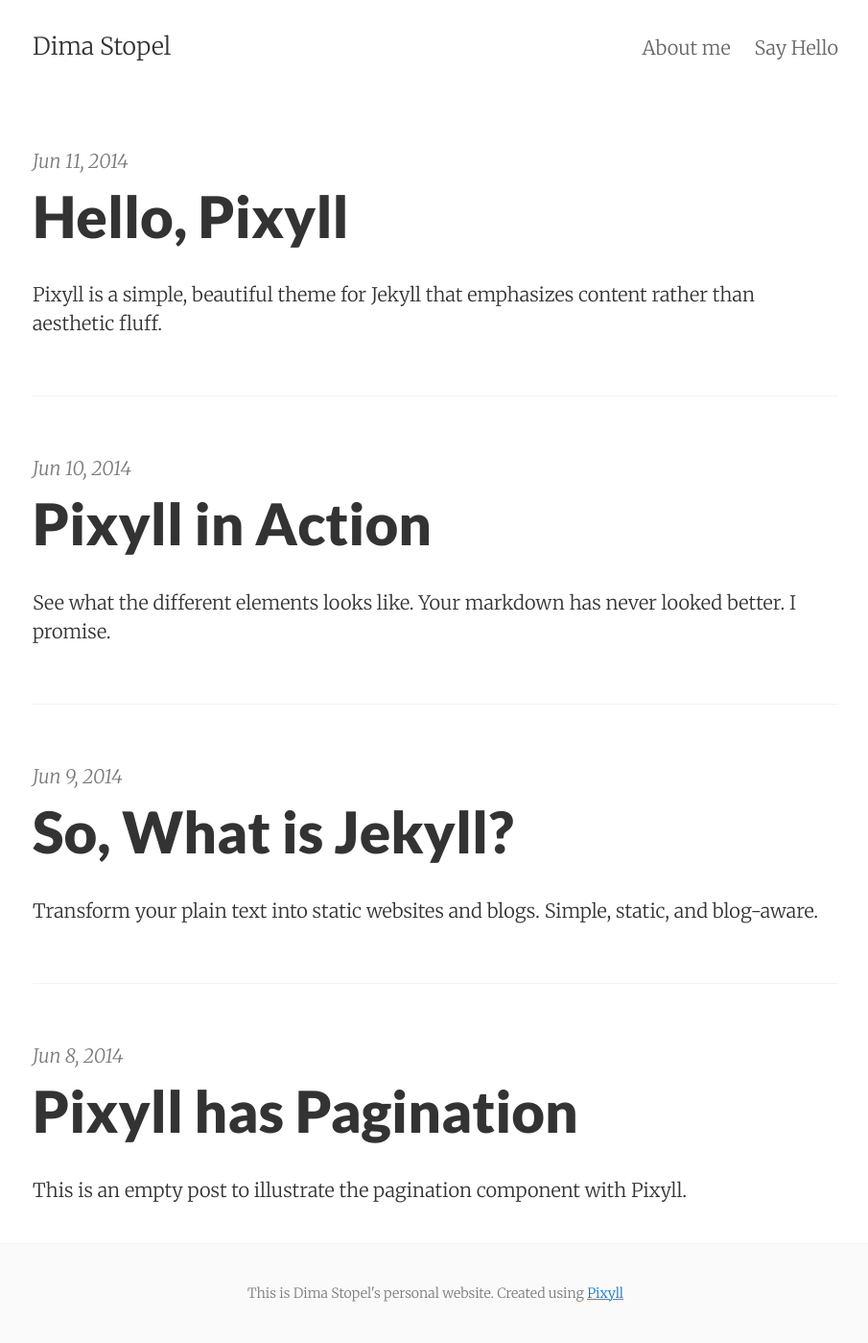
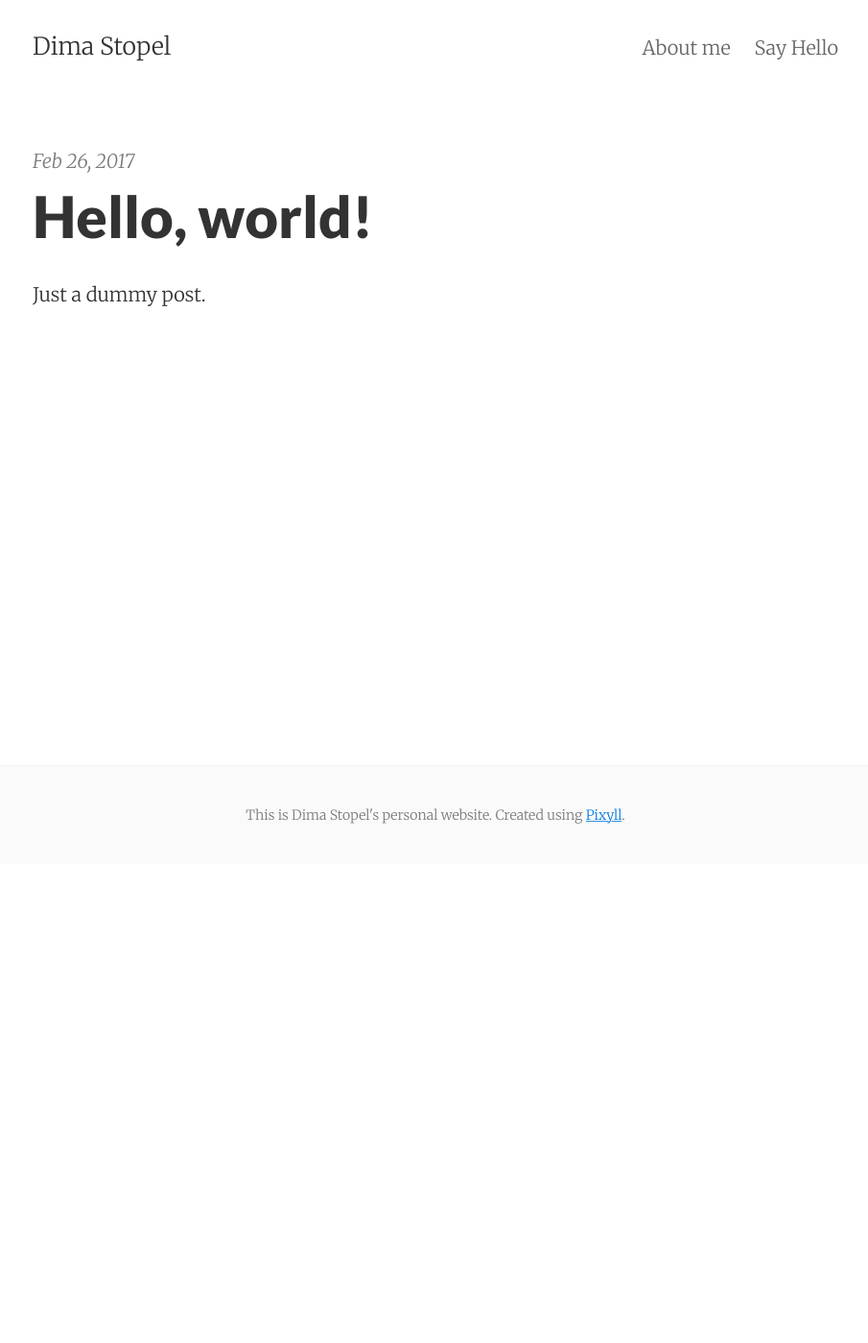
Before and after one commit to dimastopel/dimastopel.github.io, a Jekyll site: the page built from index.html, in a window 1280 px wide. Shown: the whole page at 96% size, without its empty margins (186-1091 px from the left). Built offline with Jekyll 4.4.1, drawn with Linux system fonts in a browser that asks for light colours; the list of posts is cut into pages by our own code; after the commit the page ends 900 px from its top, so only the background shows below that.

Commit message:
removing template posts and adding a dummy post. more footer customization.
Signed-off-by: Dima Stopel <dima@twistlock.com>

```diff
--- a/_includes/footer.html
+++ b/_includes/footer.html
@@ -1,7 +1,7 @@
 <footer class="center">
   <div class="measure">
     <small>
-		This is Dima Stopel's personal website. Created using <a href="http://pixyll.com/">Pixyll</a>
+		This is Dima Stopel's personal website. Created using <a href="http://pixyll.com/">Pixyll</a>.
     </small>
   </div>
 </footer>
--- a/_posts/2014-06-08-pixyll-has-pagination.md
+++ /dev/null
@@ -1,9 +0,0 @@
----
-layout:     post
-title:      Pixyll has Pagination
-date:       2014-06-08 11:21:29
-summary:    This is an empty post to illustrate the pagination component with Pixyll.
-categories: jekyll pixyll
----
-
-This is an empty post to illustrate the pagination component with Pixyll.
--- a/_posts/2014-06-09-so-what-is-jekyll.md
+++ /dev/null
@@ -1,17 +0,0 @@
----
-layout:     post
-title:      So, What is Jekyll?
-date:       2014-06-09 12:32:18
-summary:    Transform your plain text into static websites and blogs. Simple, static, and blog-aware.
-categories: jekyll pixyll
----
-
-Jekyll is a tool for transforming your plain text into static websites and
-blogs. It is simple, static, and blog-aware. Jekyll uses the
-[Liquid](http://docs.shopify.com/themes/liquid-basics) templating
-language and has builtin [Markdown](http://daringfireball.net/projects/markdown/)
-and [Textile](http://en.wikipedia.org/wiki/Textile_(markup_language)) support.
-
-It also ties in nicely to [Github Pages](https://pages.github.com/).
-
-Learn more about Jekyll on their [website](http://jekyllrb.com/).
--- a/_posts/2014-06-10-see-pixyll-in-action.md
+++ /dev/null
@@ -1,135 +0,0 @@
----
-layout:     post
-title:      Pixyll in Action
-date:       2014-06-10 12:31:19
-summary:    See what the different elements looks like. Your markdown has never looked better. I promise.
-categories: jekyll pixyll
----
-
-There is a significant amount of subtle, yet precisely calibrated, styling to ensure
-that your content is emphasized while still looking aesthetically pleasing.
-
-All links are easy to [locate and discern](#), yet don't detract from the [harmony
-of a paragraph](#). The _same_ goes for italics and __bold__ elements. Even the the strikeout
-works if <del>for some reason you need to update your post</del>. For consistency's sake,
-<ins>The same goes for insertions</ins>, of course.
-
-### Code, with syntax highlighting
-
-Here's an example of some ruby code with line anchors.
-
-{% highlight ruby lineanchors %}
-# The most awesome of classes
-class Awesome < ActiveRecord::Base
-  include EvenMoreAwesome
-
-  validates_presence_of :something
-  validates :email, email_format: true
-
-  def initialize(email, name = nil)
-    self.email = email
-    self.name = name
-    self.favorite_number = 12
-    puts 'created awesomeness'
-  end
-
-  def email_format
-    email =~ /\S+@\S+\.\S+/
-  end
-end
-{% endhighlight %}
-
-Here's some CSS:
-
-{% highlight css %}
-.foobar {
-  /* Named colors rule */
-  color: tomato;
-}
-{% endhighlight %}
-
-Here's some JavaScript:
-
-{% highlight js %}
-var isPresent = require('is-present')
-
-module.exports = function doStuff(things) {
-  if (isPresent(things)) {
-    doOtherStuff(things)
-  }
-}
-{% endhighlight %}
-
-Here's some HTML:
-
-{% highlight html %}
-<div class="m0 p0 bg-blue white">
-  <h3 class="h1">Hello, world!</h3>
-</div>
-{% endhighlight %}
-
-# Headings!
-
-They're responsive, and well-proportioned (in `padding`, `line-height`, `margin`, and `font-size`).
-They also heavily rely on the awesome utility, [BASSCSS](http://www.basscss.com/).
-
-##### They draw the perfect amount of attention
-
-This allows your content to have the proper informational and contextual hierarchy. Yay.
-
-### There are lists, too
-
-  * Apples
-  * Oranges
-  * Potatoes
-  * Milk
-
-  1. Mow the lawn
-  2. Feed the dog
-  3. Dance
-
-### Images look great, too
-
-![desk](https://cloud.githubusercontent.com/assets/1424573/3378137/abac6d7c-fbe6-11e3-8e09-55745b6a8176.png)
-
-_![desk](https://cloud.githubusercontent.com/assets/1424573/3378137/abac6d7c-fbe6-11e3-8e09-55745b6a8176.png)_
-
-
-### There are also pretty colors
-
-Also the result of [BASSCSS](http://www.basscss.com/), you can <span class="bg-dark-gray white">highlight</span> certain components
-of a <span class="red">post</span> <span class="mid-gray">with</span> <span class="green">CSS</span> <span class="orange">classes</span>.
-
-I don't recommend using blue, though. It looks like a <span class="blue">link</span>.
-
-### Footnotes!
-
-Markdown footnotes are supported, and they look great! Simply put e.g. `[^1]` where you want the footnote to appear,[^1] and then add
-the reference at the end of your markdown.
-
-### Stylish blockquotes included
-
-You can use the markdown quote syntax, `>` for simple quotes.
-
-> Lorem ipsum dolor sit amet, consectetur adipiscing elit. Suspendisse quis porta mauris.
-
-However, you need to inject html if you'd like a citation footer. I will be working on a way to
-hopefully sidestep this inconvenience.
-
-<blockquote>
-  <p>
-    Perfection is achieved, not when there is nothing more to add, but when there is nothing left to take away.
-  </p>
-  <footer><cite title="Antoine de Saint-Exupéry">Antoine de Saint-Exupéry</cite></footer>
-</blockquote>
-
-### There's more being added all the time
-
-Checkout the [Github repository](https://github.com/johnotander/pixyll) to request,
-or add, features.
-
-Happy writing.
-
----
-
-[^1]: Important information that may distract from the main text can go in footnotes.
--- a/_posts/2014-06-11-welcome-to-pixyll.markdown
+++ /dev/null
@@ -1,26 +0,0 @@
----
-layout:     post
-title:      Hello, Pixyll
-date:       2014-06-11 15:31:19
-summary:    Pixyll is a simple, beautiful theme for Jekyll that emphasizes content rather than aesthetic fluff.
-categories: jekyll pixyll
----
-
-Hello.
-
-Pixyll is a simple, beautiful theme for Jekyll that emphasizes content rather than aesthetic fluff. It's mobile _first_, fluidly responsive, and delightfully lightweight.
-
-It's pretty minimal, but leverages large type and drastic contrast to make a statement, on all devices.
-
-<blockquote>
-  <p>
-    Perfection is achieved, not when there is nothing more to add, but when there is nothing left to take away.
-  </p>
-  <footer><cite title="Antoine de Saint-Exupéry">Antoine de Saint-Exupéry</cite></footer>
-</blockquote>
-
-## Where is it?
-
-Checkout the [Github repository](https://github.com/johnotander/pixyll) to download it, request a feature, or report a bug.
-
-It's free, and open source ([MIT](http://opensource.org/licenses/MIT)).
--- /dev/null
+++ b/_posts/2017-02-26-hello-world.md
@@ -0,0 +1,9 @@
+---
+layout:     post
+title:      Hello, world!
+date:       2017-02-26 11:21:29
+summary:    Just a dummy post.
+categories: general
+---
+
+This is a dummy post. See the [about](/about) section if you would like to know more about me.
```
